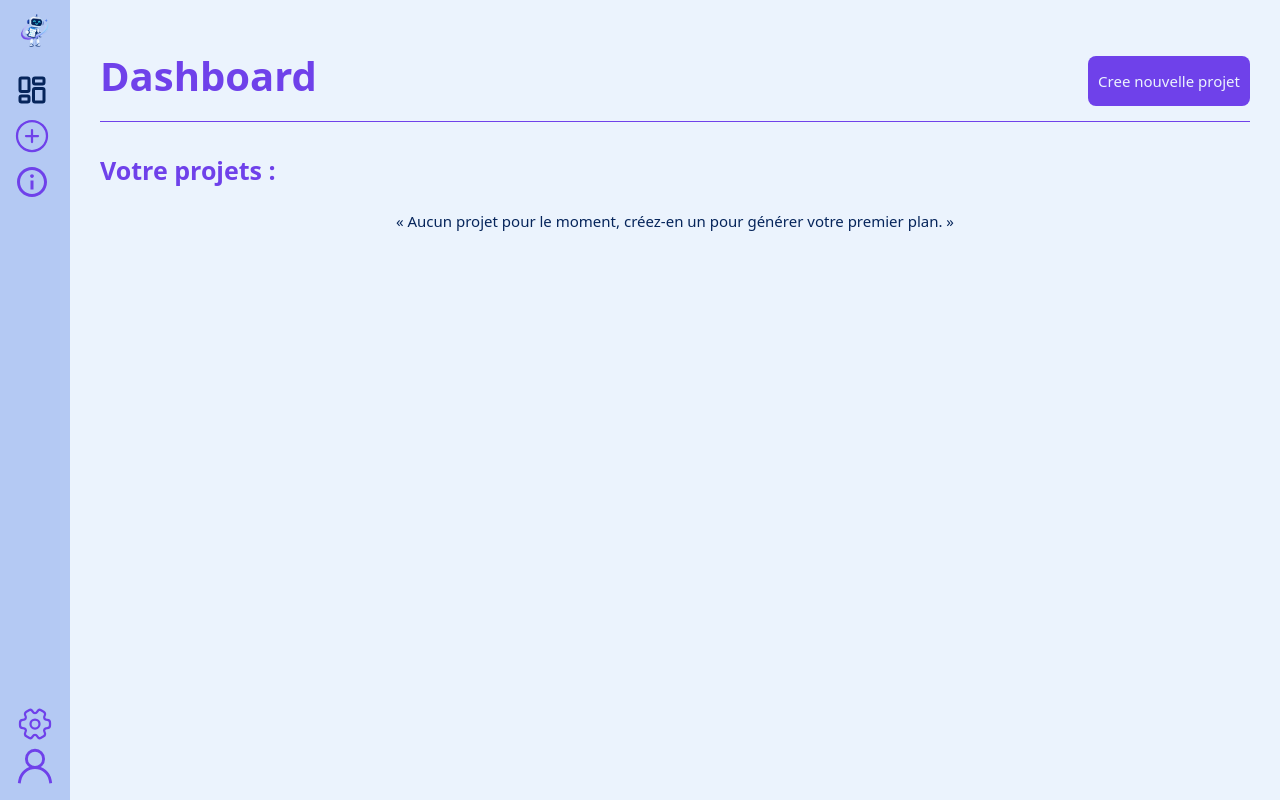
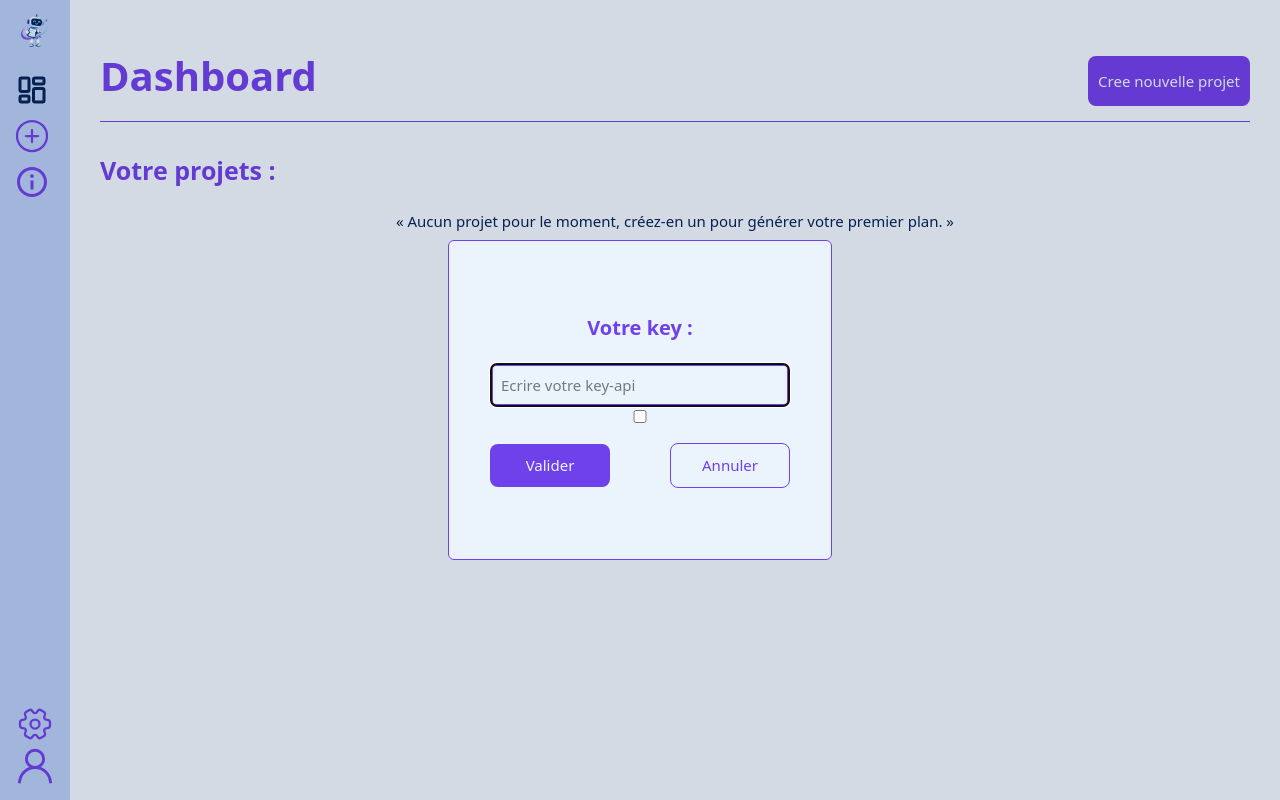
Before and after one commit to elbahi03/PlanIt-AI, a plain HTML site: page index.html in a window 1280 px wide. Both pictures are taken after a click on the button 35 px from the left and 724 px from the top of the page. Drawn offline with nearby package versions, Linux system fonts and the light colour scheme.

Commit message:
creation de modal de setting pour add key api avec html js

```diff
--- a/index.html
+++ b/index.html
@@ -7,6 +7,7 @@
     <title>PlanetAI</title>
     <link rel="icon" href="./assets/img/logo_simple.png">
     <script src="https://cdn.jsdelivr.net/npm/@tailwindcss/browser@4"></script>
+    <script src="./js/main.js" type="module" defer></script>
 </head>
 
 <body class="w-full h-full flex bg-[#EBF3FDff] scrollbar-none">
@@ -66,7 +67,7 @@
             </nav>
         </div>
         <div>
-            <button title="Paramètres"><svg width="36px" height="36px" viewBox="0 0 24 24" fill="none"
+            <button id="setting" title="Paramètres"><svg width="36px" height="36px" viewBox="0 0 24 24" fill="none"
                     xmlns="http://www.w3.org/2000/svg">
                     <g id="SVGRepo_bgCarrier" stroke-width="0"></g>
                     <g id="SVGRepo_tracerCarrier" stroke-linecap="round" stroke-linejoin="round"></g>
--- /dev/null
+++ b/js/main.js
@@ -0,0 +1,11 @@
+import { dialog_setting } from "./ui.js";
+import { api } from "./state.js"
+
+const setting = document.querySelector("#setting");
+
+setting.addEventListener("click", (e) => {
+    dialog_setting();
+    const key_api_dialog = document.querySelector("#key_api_dialog");
+    key_api_dialog.showModal();
+    api();
+})
--- /dev/null
+++ b/js/state.js
@@ -0,0 +1,30 @@
+// management API , seccion storage ...
+
+export function api() {
+    const valide = document.querySelector("#valide");
+    const annuler = document.querySelector("#annuler");
+    const input = document.querySelector("#key");
+    const key_api_dialog = document.querySelector("#key_api_dialog");
+    valide.addEventListener("click", (e) => {
+        // e.defaultPrevented();
+        let keyy = input.value;
+        if (keyy.length != 0) {
+            sessionStorage.setItem("key_api", keyy);
+            console.log("voila : ", sessionStorage.getItem("key_api"));
+            key_api_dialog.remove();
+        } else {
+            const p = document.createElement("p");
+            p.textContent = "remplir le key Api";
+            p.className = "text-500-red m-auto"
+            const form = document.querySelector("form");
+            form.appendChild(p);
+            setTimeout(() => {
+                p.remove();
+            }, 4000);
+        }
+    })
+
+    annuler.addEventListener("click", (e) => {
+        key_api_dialog.remove();
+    })
+}
--- /dev/null
+++ b/js/ui.js
@@ -0,0 +1,53 @@
+// page js :  de gestion tout qui est cote de UI/UX :
+
+export function dialog_setting(){
+    const dialog = document.createElement("dialog");
+    const titre = document.createElement("h2");
+    const form = document.createElement("form")
+    const input = document.createElement("INPUT");
+    const show = document.createElement("INPUT");
+    const div = document.createElement("div");
+    const btn_valider = document.createElement("bouton");
+    const btn_annuler = document.createElement("bouton");
+
+    dialog.id = "key_api_dialog";
+    dialog.className = "flex  flex-col items-center justify-center border-solid border-[#6F41EAff] border-[1px] rounded-md m-auto h-[40%] w-[30%] bg-[#EBF3FDff]";
+
+    titre.textContent = "Votre key :";
+    titre.className = "text-[20px] text-[#6F41EAff] font-bold mb-[20px] ";
+// bg-[#EBF3FDff]
+    input.className = " text-[15px] border-solid border-[#6F41EAff] border-[3px] rounded-md p-2 w-[300px] mb-[3px]";
+    input.type = "password";
+    input.id = "key";
+    input.name = "key_api";
+    input.required ;
+    input.value = sessionStorage.getItem("key_api") || "";
+    input.placeholder = "Ecrire votre key-api";
+
+    form.className = "flex flex-col "
+
+    show.type = "checkbox";
+    show.className = "accent-[#6F41EAff]";
+
+    div.className = "flex items-center justify-between mt-[20px]"
+
+    btn_valider.className = "text-[15px] text-[#EBF3FDff] text-center bg-[#6F41EAff] h-[auto]  p-[10px] rounded-lg translate-[0.3s] w-[40%] hover:scale-[1.1]";
+    btn_valider.textContent = "Valider"
+    btn_valider.id = "valide"
+    btn_annuler.className = "text-[15px] text-[#6F41EAff] text-center bg-[#EBF3FDff] h-[auto]  p-[10px] border-[#6F41EAff] border-[1px] rounded-lg translate-[0.3s] w-[40%] hover:scale-[1.1]";
+    btn_annuler.textContent = "Annuler"
+    btn_annuler.id = "annuler"
+
+    div.appendChild(btn_valider);
+    div.appendChild(btn_annuler);
+    form.appendChild(input);
+    form.appendChild(show);
+    form.appendChild(div);
+    dialog.appendChild(titre);
+    dialog.appendChild(form);
+    // const body = document.querySelector("body");
+    document.body.appendChild(dialog);
+
+    const key_api_dialog = document.querySelector("#key_api_dialog");
+    key_api_dialog.showModal();
+}
```
